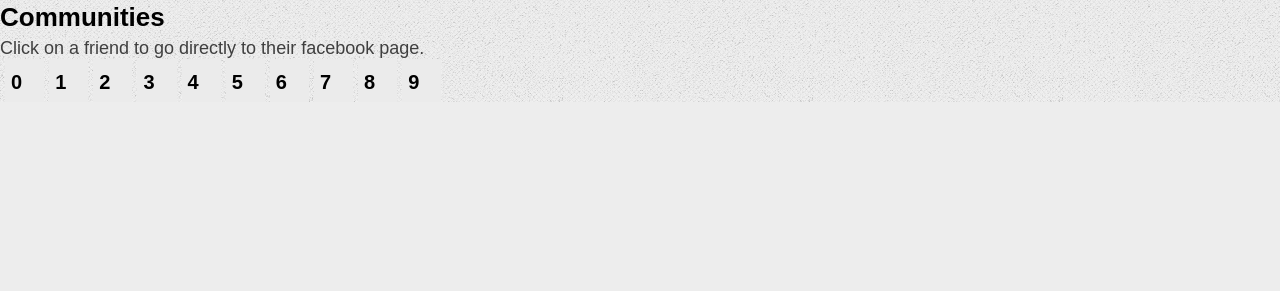
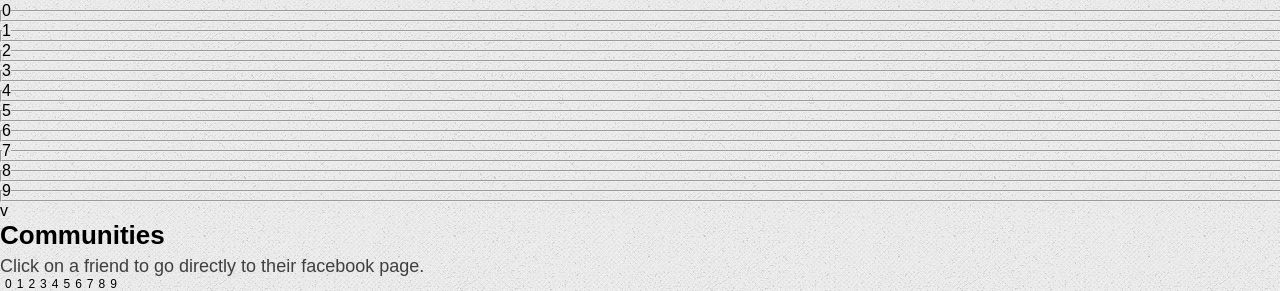
Before and after one commit to minihessel/ZaPPiZ, a Flask app: template app/templates/graph.html in a window 1280 px wide. Shown: the part 1322-1613 px from the top of the page. Before the commit the page ends 1424 px from the top, so only its background shows below. Run offline with Flask 2, Linux system fonts and the light colour scheme; the template is opened without the code that fills it: most values are stand-ins (such as "Sample title", 1, 10 or a date in 2020); lists and menus that the app fills with data are empty; some libraries are stand-ins or nearby versions.

Commit message:
Fikset på html/css

```diff
--- a/app/static/css/style.css
+++ b/app/static/css/style.css
@@ -148,6 +148,15 @@ table tr th {
     padding-bottom: 6px;
 }
 
+fieldset {
+    width: 100%;
+
+}
+
+fieldset div {
+    float: right;
+}
+
 a:link {color:black; text-decoration:none;}    /* unvisited link */
 a:visited {color:black; text-decoration:none;}  /* visited link */
 a:hover {color:black; text-decoration:none;}    /* mouse over link */
--- a/app/static/facebookData/100005043730959/100005043730959.js
+++ b/app/static/facebookData/100005043730959/100005043730959.js
@@ -1 +1 @@
-var fbGraph = {'nodes': [{'group': 1, 'nodeName': 'friend810495303', 'name': '\xc3\x98rjan Ertkjern'}, {'group': 2, 'nodeName': 'friend687815995', 'name': 'Michelle Schultz'}, {'group': 1, 'nodeName': 'friend788535143', 'name': 'Sindre Nj\xc3\xb8sen'}, {'group': 3, 'nodeName': 'friend100000834004675', 'name': 'Stolte Sandefjordinger'}, {'group': 1, 'nodeName': 'friend769995014', 'name': 'Eskil Arntzen Hesselroth'}], 'links': [{'source': 0, 'target': 2, 'value': 1}, {'source': 0, 'target': 4, 'value': 1}, {'source': 2, 'target': 4, 'value': 1}]}
+var fbGraph = {'nodes': [{'group': 1, 'nodeName': 'friend810495303', 'name': '\xd8rjan Ertkjern'}, {'group': 2, 'nodeName': 'friend687815995', 'name': 'Michelle Schultz'}, {'group': 1, 'nodeName': 'friend788535143', 'name': 'Sindre Nj\xf8sen'}, {'group': 3, 'nodeName': 'friend100000834004675', 'name': 'Stolte Sandefjordinger'}, {'group': 1, 'nodeName': 'friend769995014', 'name': 'Eskil Arntzen Hesselroth'}], 'links': [{'source': 0, 'target': 2, 'value': 1}, {'source': 0, 'target': 4, 'value': 1}, {'source': 2, 'target': 4, 'value': 1}]}
--- a/app/templates/graph.html
+++ b/app/templates/graph.html
@@ -185,20 +185,37 @@
     </table>
 </div>
 <p style="font-size: 16px;">Number of communities: {{ communities + 1 }}</p>
+     {% for x in range(communities + 1)%}
+        <fieldset title="These are the communites. You can change the colum-name by clicking on the column.">
+            <legend style=" background-color:{{ c[x+1]}};"  id="{{x}}" onclick="visible(this.id)">{{ x }}<input type="hidden" onclick="visible()" id="{{ x }}text"  onkeydown="if (event.keyCode == 13) change();"></legend>
+            <th >
+
+             <!--<table style="float: left; margin-left: 5px; font-size: 12px; background-color:#EBEBEB;" >-->
+               <tr>
+                {% for person in list_of_people %}
+                    {% if x == person.community %}
+                        <div><img src="https://graph.facebook.com/{{ person.id }}/picture"></img>  <a href="http://www.facebook.com/{{ person.id }}" target="_blank">{{ person.name }}</a> </div>
+
+                    {% endif %}
+
+                {% endfor %}
+                <tr>
+            <!-- </table> -->
+        </fieldset>
+      {% endfor %}
+
+
+
+v
 
     <!--- Skrive ut alle communtiteis --->
     <h2>Communities </h2>
     <p> Click on a friend to go directly to their facebook page.</p>
       {% for x in range(communities + 1)%}
-            <table style="float: left; margin-left: 5px; font-size: 12px; background-color:#EBEBEB;" title="These are the communites. You can change the colum-name by clicking on the column.">
-            <tr><th style=" background-color:{{ c[x+1]}};"  id="{{x}}" onclick="visible(this.id)">  {{ x }} <input type="hidden" onclick="visible()" id="{{ x }}text"  onkeydown="if (event.keyCode == 13) change();"></th></tr>
-                {% for person in list_of_people %}
-                    {% if x == person.community %}
-                        <tr><td><img src="https://graph.facebook.com/{{ person.id }}/picture"></img>  <a href="http://www.facebook.com/{{ person.id }}" target="_blank">{{ person.name }}</a> </td></tr>
-                </tr>
-            {% endif %}
-        {% endfor %}
-          </table>
+            <ul style="float: left; margin-left: 5px; font-size: 12px; background-color:#EBEBEB;" title="These are the communites. You can change the colum-name by clicking on the column.">
+            <div  style=" background-color:{{ c[x+1]}}; display: inline;"  id="{{x}}" onclick="visible(this.id)">  {{ x }} <input type="hidden" onclick="visible()" id="{{ x }}text"  onkeydown="if (event.keyCode == 13) change();"></div>
+
+          </ul>
       {% endfor %}
 </div>
 {% endblock %}
```
Also changed, not shown: app/static/facebookData/788535143/788535143.js, 1 other file.
